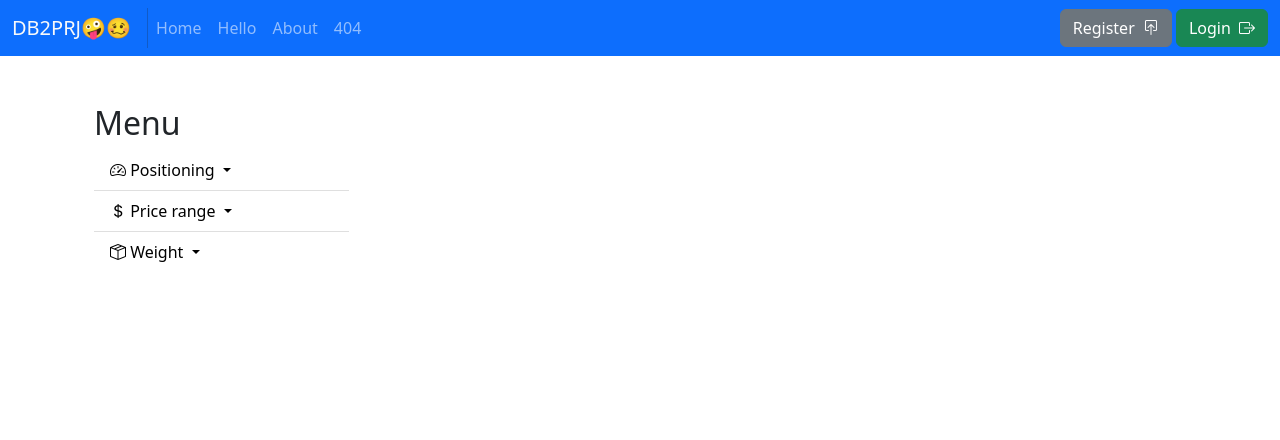
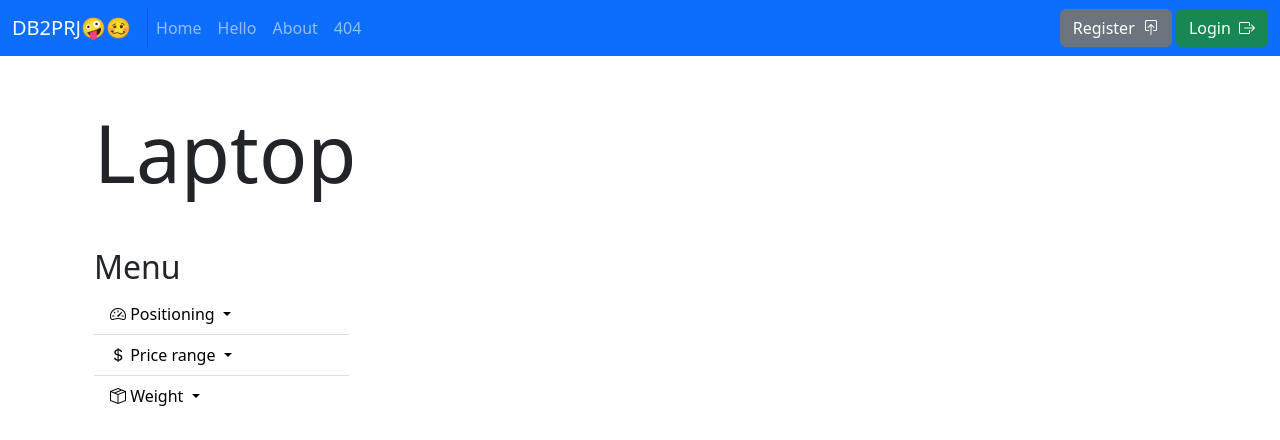
Before and after one commit to toto6038/db2prj, a Flask app: page /laptop/1 in a window 1280 px wide. Shown: the top 440 px of the page. Run offline with Flask 2, Linux system fonts and the light colour scheme; parts of the project's set-up code (start-up, migrations or seed data) failed here and were passed over.

Commit message:
feat: add heading on laptop

```diff
--- a/templates/laptop.html
+++ b/templates/laptop.html
@@ -2,6 +2,7 @@
 {%block title%}Laptop{%endblock%}
 {%block content%}
 <div class="container-fluid">
+    <h1 class="display-1 mb-5">Laptop</h1>
     <div class="row">
         <div class="col-3">
             <h2>Menu</h2>
```
